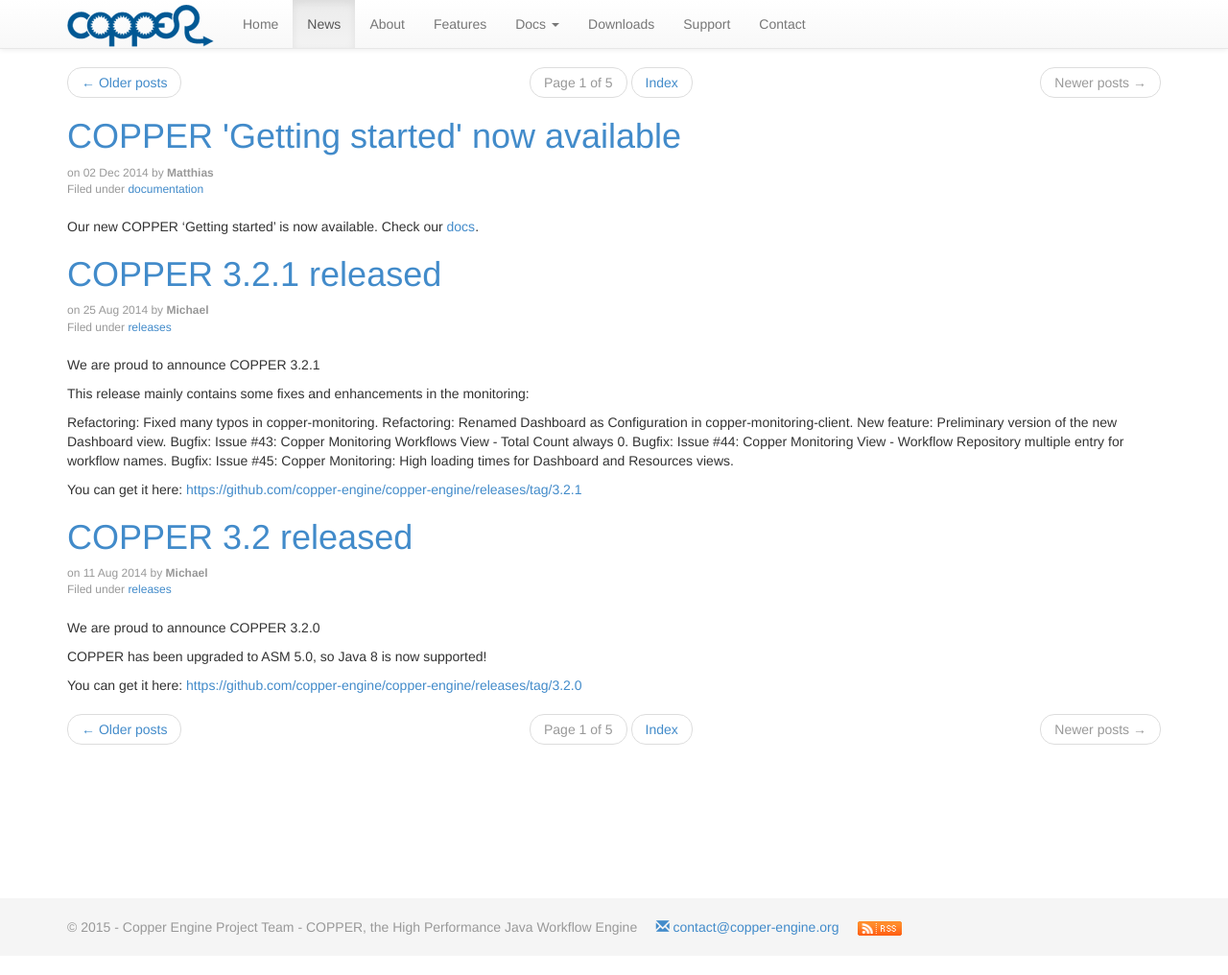
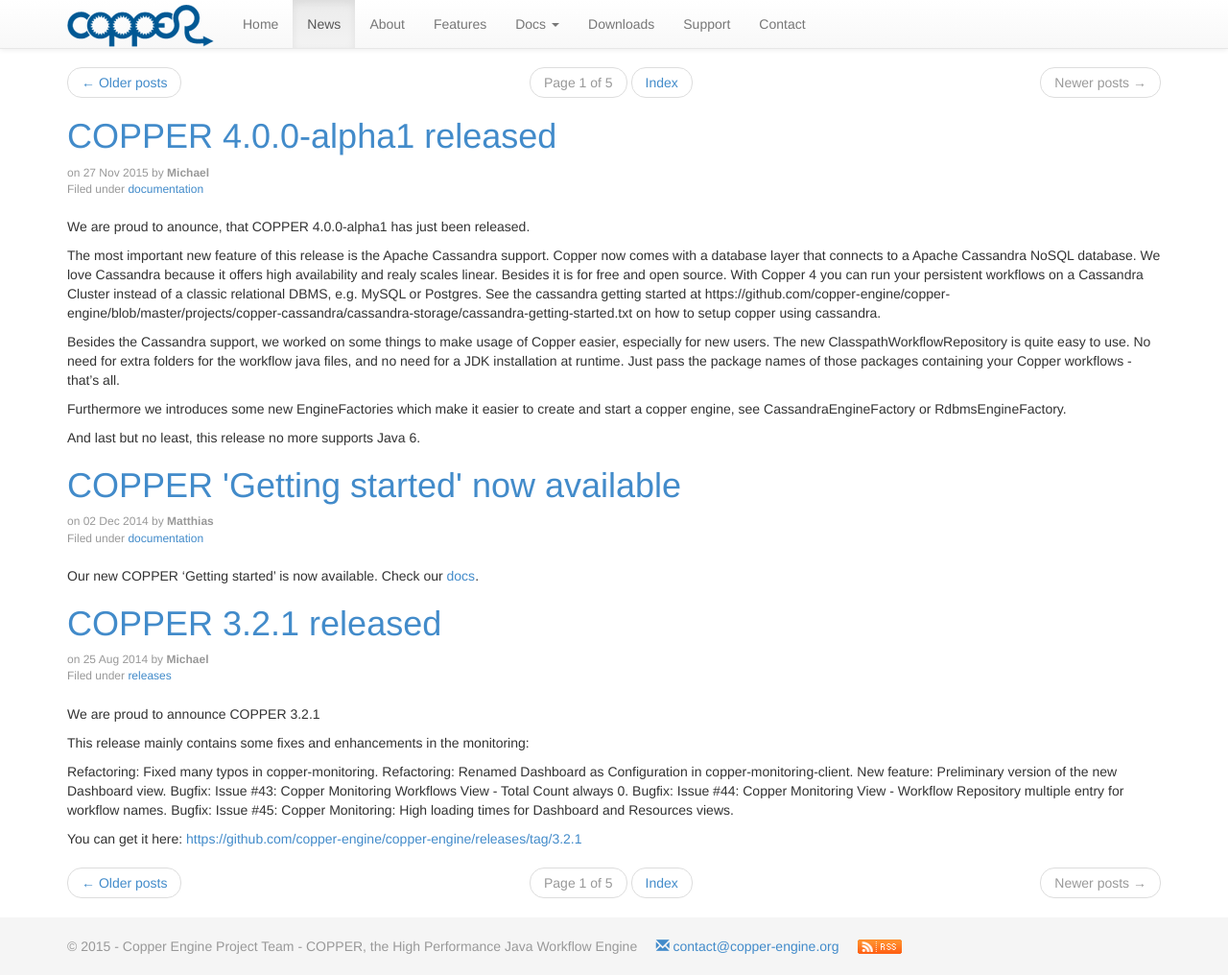
Before and after one commit to copper-engine/copper-engine.github.io, a Jekyll site: the page built from blog/index.html, in a window 1280 px wide and 1016 px high. Shown: the whole window at 96% size. Built offline with Jekyll 4.4.1, drawn with Linux system fonts in a browser that asks for light colours; nearby versions of some CDN libraries; the list of posts is cut into pages by our own code.

Commit message:
released 4.0.0 alpha1

```diff
--- /dev/null
+++ b/_posts/2015-11-27-copper-4.0.0-alpha1-released.md
@@ -0,0 +1,23 @@
+---
+layout: blog
+title: COPPER 4.0.0-alpha1 released
+author: Michael
+categories: documentation
+---
+
+We are proud to anounce, that COPPER 4.0.0-alpha1 has just been released.
+
+The most important new feature of this release is the Apache Cassandra support.
+Copper now comes with a database layer that connects to a Apache Cassandra NoSQL database.
+We love Cassandra because it offers high availability and realy scales linear. Besides it is for free and open source.
+With Copper 4 you can run your persistent workflows on a Cassandra Cluster instead of a classic relational DBMS, e.g. MySQL or Postgres.
+See the cassandra getting started at https://github.com/copper-engine/copper-engine/blob/master/projects/copper-cassandra/cassandra-storage/cassandra-getting-started.txt
+on how to setup copper using cassandra.
+
+Besides the Cassandra support, we worked on some things to make usage of Copper easier, especially for new users.
+The new ClasspathWorkflowRepository is quite easy to use. No need for extra folders for the workflow java files, and no need for a JDK installation at runtime.
+Just pass the package names of those packages containing your Copper workflows - that's all.
+
+Furthermore we introduces some new EngineFactories which make it easier to create and start a copper engine, see CassandraEngineFactory or RdbmsEngineFactory.
+
+And last but no least, this release no more supports Java 6.
--- a/index.html
+++ b/index.html
@@ -32,7 +32,7 @@
                         <li>hot deployment</li>
                         <li>versioning</li>
                         <li>long running workflows (months or more)</li>
-                        <li>distributed execution and failover features</li>
+                        <li>features to support high availability (Oracle only)</li>
                     </ul>
                 </p>
                 <p>When designing COPPER, we put the main focus on performance and reliability.</p>
```
Also changed, not shown: other parts of index.html (+1 -1 lines).
